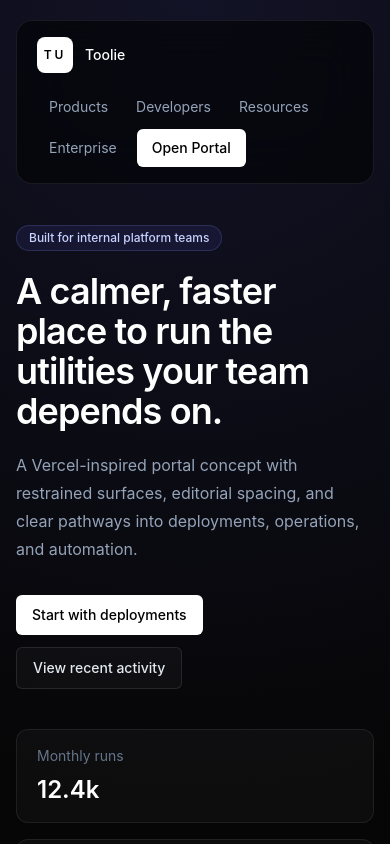
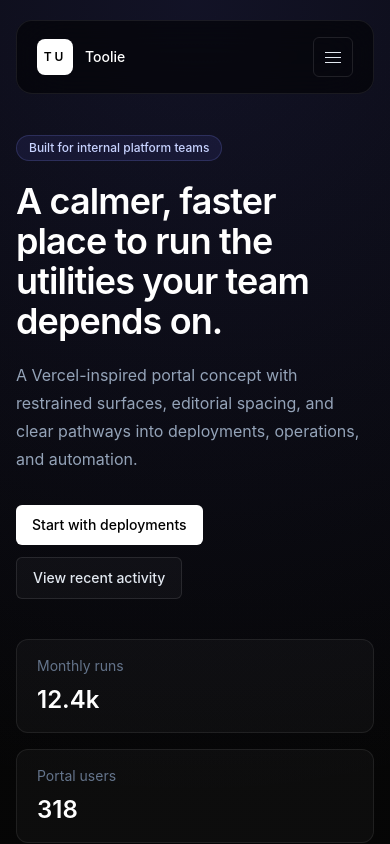
Before and after one commit to ngobach/toolie, a React (Vite) app: page / in a window 390 px wide. Shown: the top 844 px of the page. Built offline with nearby package versions, Linux system fonts and the light colour scheme.

Commit message:
Add animated mobile hamburger menu to home page

```diff
--- a/src/pages/HomePage/HomePage.tsx
+++ b/src/pages/HomePage/HomePage.tsx
@@ -1,3 +1,6 @@
+import { useState } from "react";
+import { Link } from "react-router-dom";
+
 const navItems = ["Products", "Developers", "Resources", "Enterprise"];
 
 const utilityCards = [
@@ -46,11 +49,14 @@ const actions = [
 ];
 
 export function HomePage() {
+  const [isMenuOpen, setIsMenuOpen] = useState(false);
+
   return (
     <div className="min-h-screen px-4 py-5 text-slate-100 sm:px-6 lg:px-8">
       <div className="mx-auto flex min-h-[calc(100vh-2.5rem)] max-w-6xl flex-col">
         <header className="sticky top-4 z-10 rounded-2xl border border-white/8 bg-black/55 backdrop-blur-xl">
-          <div className="flex flex-col gap-4 px-5 py-4 sm:px-6 lg:flex-row lg:items-center lg:justify-between">
+          <div className="px-5 py-4 sm:px-6">
+            <div className="flex items-center justify-between gap-4">
               <div className="flex items-center gap-3">
                 <div className="grid h-9 w-9 place-items-center rounded-lg border border-white/10 bg-white text-xs font-semibold tracking-[0.24em] text-black">
                   TU
@@ -63,20 +69,70 @@ export function HomePage() {
                 </div>
               </div>
 
-            <nav aria-label="Primary" className="flex flex-wrap items-center gap-1">
+              <div className="hidden items-center gap-1 lg:flex">
+                <nav aria-label="Primary" className="flex items-center gap-1">
                   {navItems.map((item) => (
-                <a
+                    <Link
                       className="rounded-md px-3 py-2 text-sm text-slate-400 transition hover:bg-white/6 hover:text-white"
-                  href="/"
                       key={item}
+                      to="/"
                     >
                       {item}
-                </a>
+                    </Link>
                   ))}
+                </nav>
                 <button className="ml-1 rounded-md border border-white/10 bg-white px-3.5 py-2 text-sm font-medium text-black transition hover:bg-slate-200">
                   Open Portal
                 </button>
+              </div>
+
+              <button
+                aria-controls="mobile-menu"
+                aria-expanded={isMenuOpen}
+                aria-label="Toggle navigation menu"
+                className="grid h-10 w-10 place-items-center rounded-md border border-white/10 bg-white/4 text-slate-200 transition hover:bg-white/8 lg:hidden"
+                onClick={() => setIsMenuOpen((value) => !value)}
+                type="button"
+              >
+                <span className="relative h-4 w-4">
+                  <span
+                    className={`absolute left-0 top-1/2 h-px w-4 -translate-y-[5px] bg-current transition duration-200 ${isMenuOpen ? "translate-y-0 rotate-45" : ""}`}
+                  />
+                  <span
+                    className={`absolute left-0 top-1/2 h-px w-4 -translate-y-1/2 bg-current transition duration-200 ${isMenuOpen ? "opacity-0" : ""}`}
+                  />
+                  <span
+                    className={`absolute left-0 top-1/2 h-px w-4 translate-y-[5px] bg-current transition duration-200 ${isMenuOpen ? "translate-y-0 -rotate-45" : ""}`}
+                  />
+                </span>
+              </button>
+            </div>
+
+            <div
+              aria-hidden={!isMenuOpen}
+              className={`overflow-hidden transition-all duration-300 ease-out lg:hidden ${isMenuOpen ? "mt-4 max-h-80 opacity-100" : "max-h-0 opacity-0"}`}
+              id="mobile-menu"
+            >
+              <div
+                className={`border-t border-white/8 pt-4 transition-transform duration-300 ease-out ${isMenuOpen ? "translate-y-0" : "-translate-y-2"}`}
+              >
+                <nav aria-label="Mobile primary" className="flex flex-col gap-2">
+                  {navItems.map((item) => (
+                    <Link
+                      className="rounded-md px-3 py-3 text-sm text-slate-300 transition hover:bg-white/6 hover:text-white"
+                      key={item}
+                      onClick={() => setIsMenuOpen(false)}
+                      to="/"
+                    >
+                      {item}
+                    </Link>
+                  ))}
                 </nav>
+                <button className="mt-3 w-full rounded-md border border-white/10 bg-white px-3.5 py-3 text-sm font-medium text-black transition hover:bg-slate-200">
+                  Open Portal
+                </button>
+              </div>
+            </div>
           </div>
         </header>
 
```
Lines whose indentation alone changed are shown as unchanged.
